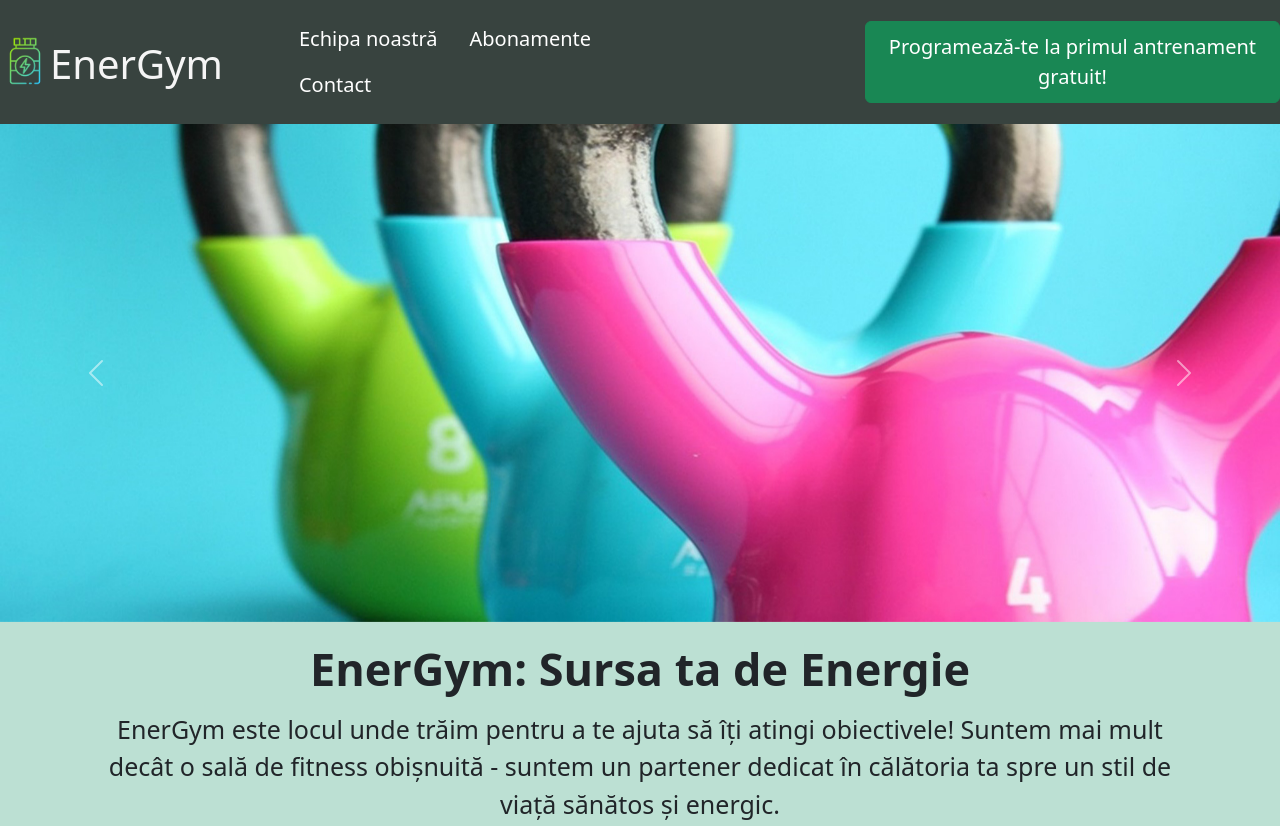
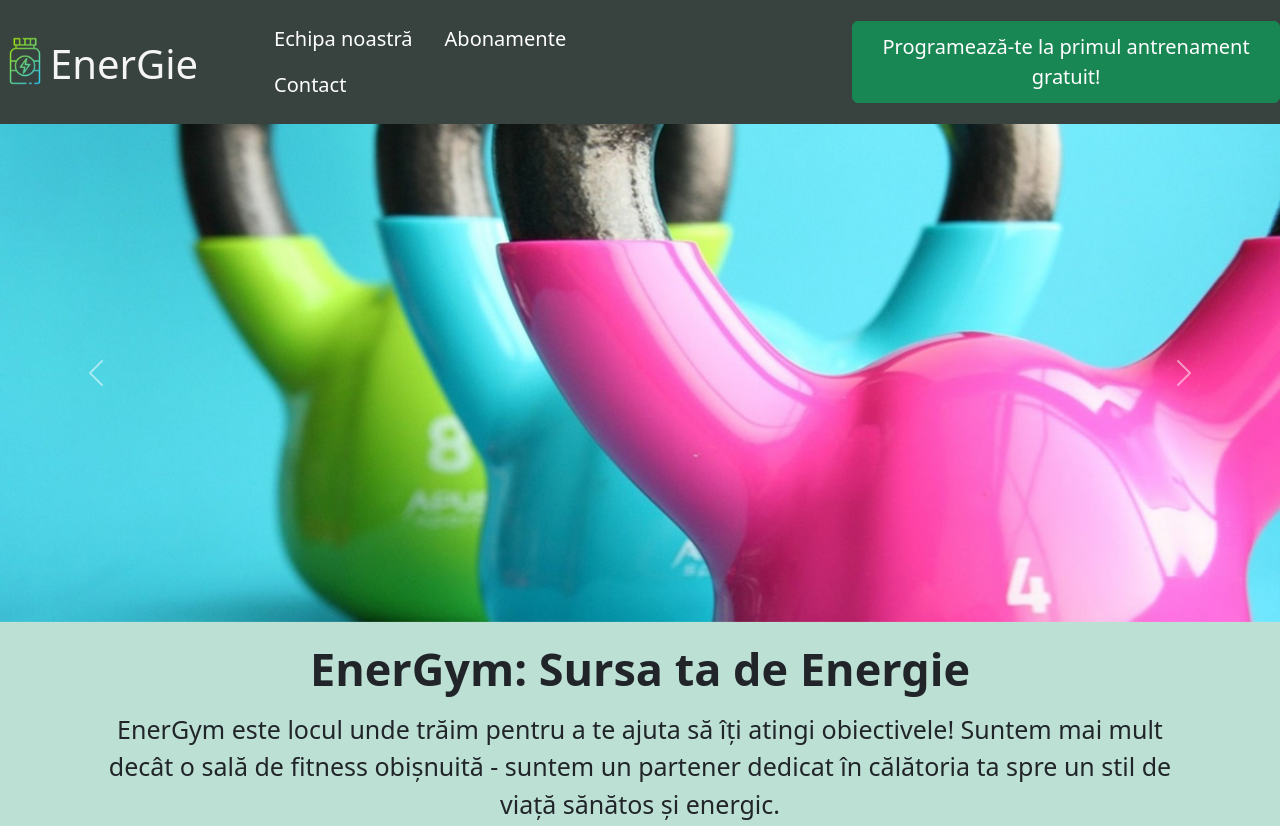
Before and after one commit to irinaaalexa/EnerGym2, a plain HTML site: page index.html in a window 1280 px wide. Shown: the top 826 px of the page. Drawn offline with nearby package versions, Linux system fonts and the light colour scheme.

Commit message:
am schimbat titlul site-ului.

```diff
--- a/index.html
+++ b/index.html
@@ -111,7 +111,7 @@
     <header class="navbar navbar-expand-md main-navbar sticky-top" style="background-color: #38433f;">
         <nav class="navbar navbar-dropdown navbar-fixed-top navbar-expand-lg colornavfooter">
             <h1 class="navbar-brand">
-                <a class="navbar-brand" href="#acasa"> <img src="imagini/logo.png" alt="Logo" width="50" height="50" class="d-inline-block align-text-top">EnerGym </a>
+                <a class="navbar-brand" href="#acasa"> <img src="imagini/logo.png" alt="Logo" width="50" height="50" class="d-inline-block align-text-top">EnerGie </a>
             </h1>
             <button class="navbar-toggler" type="button" data-bs-toggle="collapse" data-bs-target="#mainMenu" aria-controls="mainMenu" aria-expanded="false" aria-label="Toggle navigation">
                 <span class="navbar-toggler-icon"></span>
```
